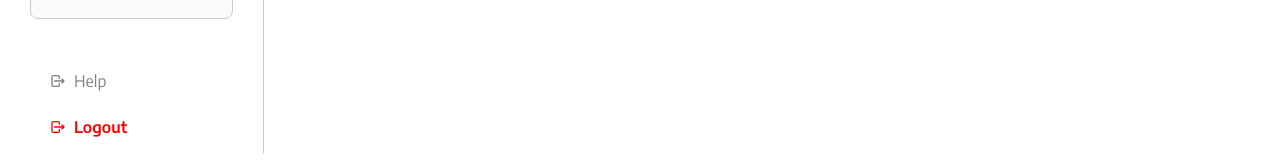
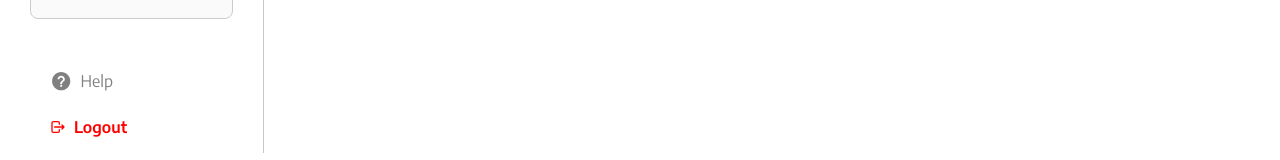
Before and after one commit to KlosaNow/klosanow-frontend, a React (Vite) app: page /create-lesson in a window 1280 px wide. Shown: the part 647-807 px from the top of the page. Built offline with nearby package versions, Linux system fonts and the light colour scheme.

Commit message:
help icon

```diff
--- a/src/components/SideBar/SideBar.tsx
+++ b/src/components/SideBar/SideBar.tsx
@@ -14,6 +14,7 @@ import { TbLogout } from "react-icons/tb";
 import { BsFillChatTextFill } from "react-icons/bs";
 import { IoMdSettings } from "react-icons/io";
 import { MdAppSettingsAlt } from "react-icons/md";
+import {IoMdHelpCircle} from "react-icons/io"
 const Links = [
   {
     name: "Dashboard",
@@ -76,11 +77,7 @@ const SideBar = () => {
         cursor={"pointer"}
       >
         <Box>
-          <CircularProgress
-            value={30}
-            size={"140px"}
-            color="green.400"
-            >
+          <CircularProgress value={30} size={"140px"} color="green.400">
             <CircularProgressLabel fontSize={"0.9rem"} borderRadius={"3rem"}>
               Used <br /> 41Gb/1TB
             </CircularProgressLabel>
@@ -108,8 +105,8 @@ const SideBar = () => {
           textColor={"#808080"}
         >
           <Box display={"flex"} alignItems={"center"}>
-            <Text mr={"0.5rem"}>
-              <TbLogout />
+            <Text mr={"0.5rem"} color={"#808080"} fontSize={"1.4rem"}>
+              <IoMdHelpCircle />
             </Text>
             <Link to="/help" color="red">
               Help
```
